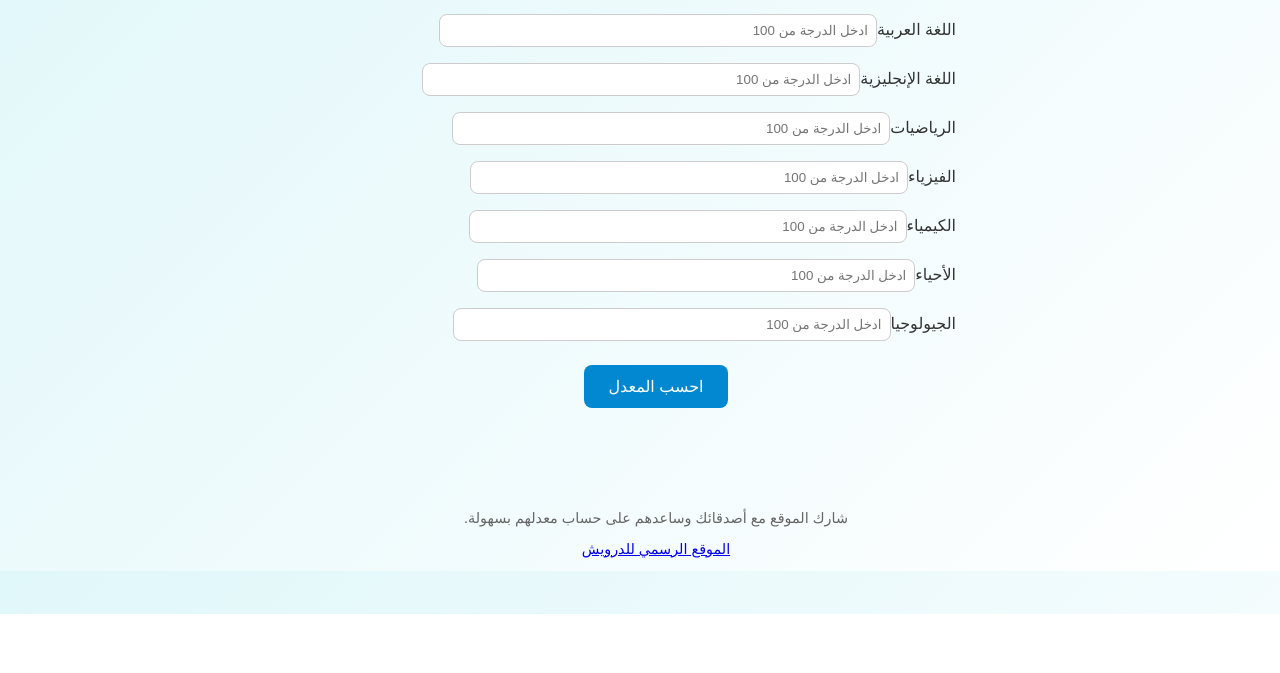
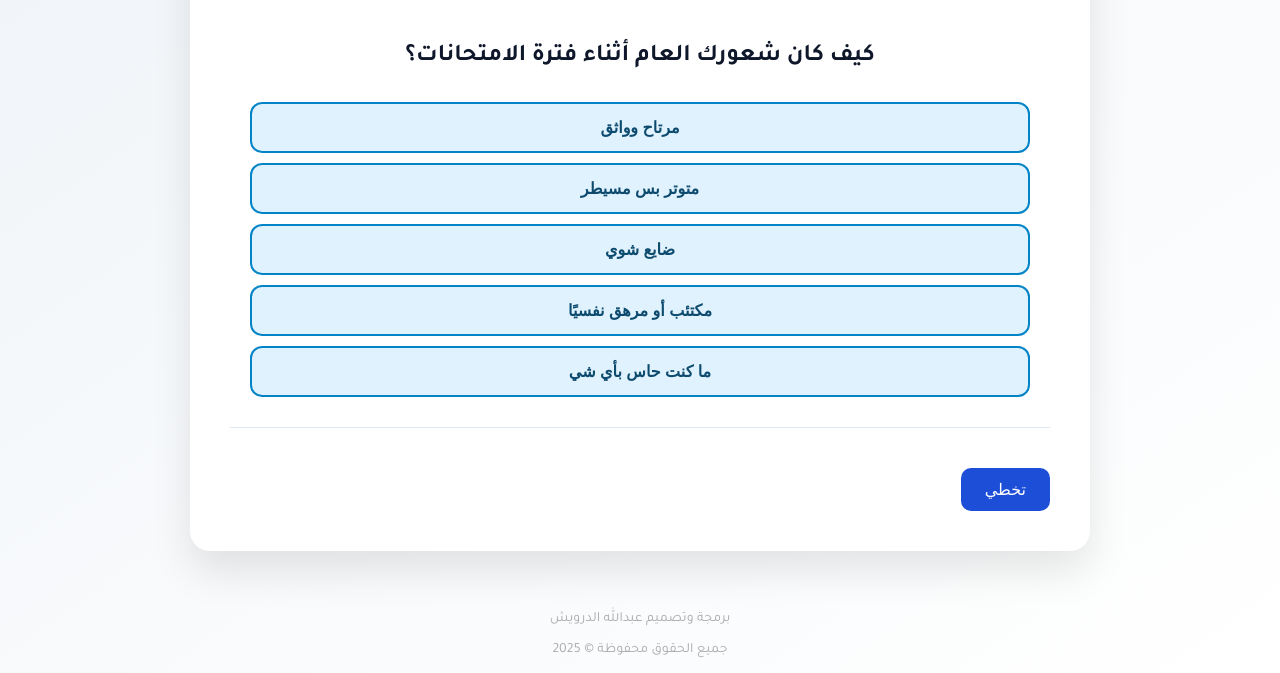
Before and after one commit to DRWISHOW/Secondary-, a plain HTML site: page index.html in a window 1280 px wide. Shown: the part 186-859 px from the top of the page. Before the commit the page ends 800 px from the top, so only its background shows below. Drawn offline with Linux system fonts and the light colour scheme.

Commit message:
Update index.html

```diff
--- a/index.html
+++ b/index.html
@@ -2,161 +2,269 @@
 <head>
   <meta charset="UTF-8" />
   <meta name="viewport" content="width=device-width, initial-scale=1.0" />
-  <title>حاسبة معدل الثانوية - من تصميم الدرويش</title>
+  <title>حاسبة معدل الثانوية العامة</title>
+  <link href="https://fonts.googleapis.com/css2?family=Tajawal:wght@400;700&display=swap" rel="stylesheet">
   <style>
+    * { box-sizing: border-box; }
     body {
-      font-family: 'Cairo', sans-serif;
+      font-family: 'Tajawal', sans-serif;
+      background: linear-gradient(145deg, #f0f4f8, #ffffff);
       margin: 0;
       padding: 0;
-      background: linear-gradient(135deg, #e0f7fa, #ffffff);
-      color: #333;
+      color: #1f2937;
+    }
+    .container {
+      max-width: 900px;
+      margin: 60px auto;
+      background: #fff;
+      padding: 40px;
+      border-radius: 20px;
+      box-shadow: 0 20px 40px rgba(0, 0, 0, 0.1);
+      transition: all 0.3s ease-in-out;
+    }
+    h1, h2 {
+      text-align: center;
+      color: #0f172a;
+      margin-bottom: 30px;
+    }
+    .question {
+      margin-bottom: 40px;
+      padding: 20px;
+      border-bottom: 1px solid #e2e8f0;
+    }
+    .options button {
+      display: block;
+      width: 100%;
+      padding: 14px 16px;
+      margin: 10px 0;
+      font-size: 16px;
+      background-color: #e0f2fe;
+      border: 2px solid #0284c7;
+      border-radius: 12px;
+      cursor: pointer;
+      color: #0c4a6e;
+      font-weight: bold;
+      transition: all 0.2s ease-in-out;
+    }
+    .options button:hover {
+      background-color: #bae6fd;
+    }
+    .range-inputs {
       display: flex;
-      flex-direction: column;
-      align-items: center;
-    }header {
-  background-color: #0288d1;
+      justify-content: space-between;
+      gap: 10px;
+      margin-top: 20px;
+    }
+    .range-inputs input {
+      width: 100%;
+      padding: 12px;
+      border: 2px solid #cbd5e1;
+      border-radius: 10px;
+      font-size: 16px;
+    }
+    .range-inputs button {
+      margin-top: 20px;
+      width: 100%;
+      background-color: #10b981;
       color: white;
-  padding: 1rem;
-  text-align: center;
-  width: 100%;
-}
-
-h1 {
-  margin: 0;
-  font-size: 2rem;
-}
-
-.container {
-  padding: 2rem;
-  max-width: 600px;
-  width: 100%;
-}
-
-.subject {
-  margin-bottom: 1rem;
-}
-
-.subject input {
-  width: 70%;
-  padding: 0.5rem;
-  margin-left: 0.5rem;
-  border: 1px solid #ccc;
-  border-radius: 0.5rem;
-}
-
-.buttons {
-  text-align: center;
-  margin-top: 1.5rem;
-}
-
-.buttons button {
-  background-color: #0288d1;
-  color: white;
+      padding: 14px;
       border: none;
-  padding: 0.75rem 1.5rem;
-  border-radius: 0.5rem;
-  font-size: 1rem;
+      border-radius: 12px;
+      font-size: 16px;
+      font-weight: bold;
       cursor: pointer;
     }
-
-.result {
-  margin-top: 1.5rem;
-  font-size: 1.2rem;
-  text-align: center;
+    .nav-buttons {
+      display: flex;
+      justify-content: space-between;
+      margin-top: 40px;
     }
-
-.share {
-  margin-top: 1rem;
-  text-align: center;
-}
-
-.share button {
-  background-color: #00c853;
+    .nav-buttons button {
+      padding: 12px 24px;
+      font-size: 16px;
+      border: none;
+      background-color: #1d4ed8;
       color: white;
-  border: none;
-  padding: 0.5rem 1rem;
-  border-radius: 0.5rem;
-  font-size: 1rem;
+      border-radius: 10px;
       cursor: pointer;
     }
-
-footer {
-  margin-top: 2rem;
-  font-size: 0.9rem;
-  color: #666;
+    .result {
+      margin-top: 40px;
+      background: #dcfce7;
+      border: 1px solid #86efac;
+      padding: 25px;
+      border-radius: 12px;
+      font-size: 20px;
       text-align: center;
+      color: #166534;
+      font-weight: bold;
     }
-
+    .footer {
+      text-align: center;
+      margin-top: 40px;
+      font-size: 14px;
+      color: #aaa;
+    }
   </style>
 </head>
 <body>
-  <header>
-    <h1>حاسبة معدل الثانوية - من تصميم الدرويش</h1>
-  </header>  <div class="container">
-    <div id="subjects"></div><div class="buttons">
-  <button onclick="calculateGPA()">احسب المعدل</button>
-</div>
-
-<div class="result" id="result"></div>
-
-<div class="share" id="shareSection" style="display: none;">
-  <button onclick="shareResult()">مشاركة النتيجة</button>
-</div>
-
-  </div>  <footer>
-    <p>شارك الموقع مع أصدقائك وساعدهم على حساب معدلهم بسهولة.</p>
-    <p><a href="https://drwishow.github.io/DRWISH/" target="_blank">الموقع الرسمي للدرويش</a></p>
-  </footer>  <script>
-    const subjects = [
-      'القرآن الكريم', 'التربية الإسلامية', 'اللغة العربية',
-      'اللغة الإنجليزية', 'الرياضيات', 'الفيزياء', 'الكيمياء',
-      'الأحياء', 'الجيولوجيا'
+  <div class="container">
+    <h1>حاسبة معدل الثانوية العامة الذكية</h1>
+    <div id="app"></div>
+  </div>  <div class="footer">
+    <p>برمجة وتصميم عبدالله الدرويش</p>
+    <p>جميع الحقوق محفوظة © 2025</p>
+  </div>  <script>
+    const questions = [
+      { id: 'mood', text: 'كيف كان شعورك العام أثناء فترة الامتحانات؟', options: ['مرتاح وواثق', 'متوتر بس مسيطر', 'ضايع شوي', 'مكتئب أو مرهق نفسيًا', 'ما كنت حاس بأي شي'], weight: 1 },
+      { id: 'sleep', text: 'كيف كان نومك خلال فترة الامتحانات؟', options: ['منتظم جدًا', 'جيد نسبيًا', 'مضطرب شوي', 'ما كنت أنام', 'مش فاكر حتى'], weight: 1 },
+      { id: 'studyHabits', text: 'هل كنت تذاكر بانتظام طول السنة؟', options: ['نعم بشكل يومي', 'أغلب الأيام', 'فقط أيام المراجعة', 'قبل الامتحان بس', 'ولا يوم فعليًا'], weight: 2 },
+      { id: 'schoolPerformance', text: 'كيف كان أدائك العام في المدرسة؟', options: ['ممتاز', 'جيد جدًا', 'جيد', 'متوسط', 'ضعيف'], weight: 2 },
+      { id: 'stress', text: 'هل كنت تشعر بضغط نفسي خلال فترة الامتحانات؟', options: ['لا أبداً', 'قليل', 'متوسط', 'كثير', 'شديد جداً'], weight: 1 },
+      { id: 'confidence', text: 'ما مدى ثقتك في إجاباتك؟', options: ['مطمئن تمامًا', 'إلى حد ما', 'مش واثق', 'مشكك في بعض الإجابات', 'متأكد من أخطاءي'], weight: 1 },
+      { id: 'englishGrade', text: 'توقّعك لمادة الاحياء؟', type: 'range', weight: 3 },
+      { id: 'biologyGrade', text: 'توقّعك لمادة الإسلامية؟', type: 'range', weight: 3 },
+      { id: 'cheating', text: 'هل كنت تغش في الامتحانات؟', options: ['لا أبداً', 'أحيانًا', 'غشيت في بعض المواد', 'غشيت في جميع المواد'], weight: 2 },
+      { id: 'sourceValidity', text: 'هل كانت مصادر إجاباتك صحيحة وموثوقة؟', options: ['نعم 100%', 'غالبًا كانت صحيحة', 'بعض الإجابات مشكوك فيها', 'غالبًا كانت خاطئة'], weight: 3 },
+      { id: 'arabicGrade', text: 'توقّعك لمادة الفيزياء؟', type: 'range', weight: 3 },
+      { id: 'mathGrade', text: 'توقّعك لمادة الرياضيات (تفاضل + جبر وهندسة = مادة واحدة)', type: 'range', weight: 3 },
+      { id: 'quranGrade', text: 'توقّعك لمادة اللغة العربية؟', type: 'range', weight: 2 },
+      { id: 'islamicGrade', text: 'توقّعك لمادة اللغة الإنجليزية؟', type: 'range', weight: 2 },
+      { id: 'chemistryGrade', text: 'توقّعك لمادة الكيمياء؟', type: 'range', weight: 3 },
+      { id: 'physicsGrade', text: 'توقّعك لمادة القرآن الكريم؟', type: 'range', weight: 3 }
     ];
 
-    const container = document.getElementById('subjects');
+    let current = 0;
+    const answers = {};
+    const psychologicalWeights = {
+      'ممتاز': 1,
+      'جيد جدًا': 0.9,
+      'جيد': 0.8,
+      'متوسط': 0.7,
+      'ضعيف': 0.6,
+      'نعم بشكل يومي': 1,
+      'أغلب الأيام': 0.9,
+      'فقط أيام المراجعة': 0.7,
+      'قبل الامتحان بس': 0.6,
+      'ولا يوم فعليًا': 0.5,
+      'مطمئن تمامًا': 1,
+      'إلى حد ما': 0.85,
+      'مش واثق': 0.7,
+      'مشكك في بعض الإجابات': 0.6,
+      'متأكد من أخطاءي': 0.4,
+      'لا أبداً': 1,
+      'قليل': 0.85,
+      'متوسط': 0.7,
+      'كثير': 0.5,
+      'شديد جداً': 0.3,
+      'مرتاح وواثق': 1,
+      'متوتر بس مسيطر': 0.9,
+      'ضايع شوي': 0.7,
+      'مكتئب أو مرهق نفسيًا': 0.5,
+      'ما كنت حاس بأي شي': 0.6,
+      'منتظم جدًا': 1,
+      'جيد نسبيًا': 0.9,
+      'مضطرب شوي': 0.7,
+      'ما كنت أنام': 0.5,
+      'مش فاكر حتى': 0.6,
+      'نعم 100%': 1,
+      'غالبًا كانت صحيحة': 0.85,
+      'بعض الإجابات مشكوك فيها': 0.6,
+      'غالبًا كانت خاطئة': 0.4,
+      'أحيانًا': 0.9,
+      'غشيت في بعض المواد': 0.7,
+      'غشيت في جميع المواد': 0.5
+    };
 
-    subjects.forEach(sub => {
-      const div = document.createElement('div');
-      div.className = 'subject';
-      div.innerHTML = `<label>${sub}</label><input type="number" id="${sub}" placeholder="ادخل الدرجة من 100" />`;
-      container.appendChild(div);
+    function renderQuestion() {
+      const app = document.getElementById('app');
+      const q = questions[current];
+      let html = `<div class="question"><h2>${q.text}</h2>`;
+
+      if (q.options) {
+        html += '<div class="options">';
+        q.options.forEach(opt => {
+          html += `<button onclick="answer('${q.id}', '${opt}')">${opt}</button>`;
         });
+        html += '</div>';
+      } else if (q.type === 'range') {
+        html += `<div class="range-inputs">
+          <input type="number" placeholder="أقل درجة" id="${q.id}_min">
+          <input type="number" placeholder="أعلى درجة" id="${q.id}_max">
+          <button onclick="saveRange('${q.id}')">التالي</button>
+        </div>`;
+      }
 
-    function calculateGPA() {
+      html += '</div><div class="nav-buttons">';
+      if (current > 0) html += `<button onclick="prev()">السابق</button>`;
+      if (current < questions.length - 1) html += `<button onclick="next()">تخطي</button>`;
+      html += '</div>';
+      app.innerHTML = html;
+    }
+
+    function answer(id, value) {
+      answers[id] = value;
+      next();
+    }
+
+    function saveRange(id) {
+      const min = parseFloat(document.getElementById(id + '_min').value);
+      const max = parseFloat(document.getElementById(id + '_max').value);
+      if (!isNaN(min) && !isNaN(max)) {
+        answers[id] = { min, max };
+        next();
+      } else {
+        alert('يرجى إدخال قيم صحيحة.');
+      }
+    }
+
+    function next() {
+      if (current < questions.length - 1) {
+        current++;
+        renderQuestion();
+      } else {
+        showResult();
+      }
+    }
+
+    function prev() {
+      if (current > 0) {
+        current--;
+        renderQuestion();
+      }
+    }
+
+    function showResult() {
+      const app = document.getElementById('app');
+      let html = '<h2>النتيجة التقريبية لمعدلك:</h2>';
       let total = 0;
       let count = 0;
-      subjects.forEach(sub => {
-        const value = parseFloat(document.getElementById(sub).value);
-        if (!isNaN(value)) {
-          total += value;
-          count++;
+      let minBound = 0;
+      let maxBound = 0;
+      let psychologyEffect = 1;
+
+      for (let key in answers) {
+        const val = answers[key];
+        const question = questions.find(q => q.id === key);
+
+        if (typeof val === 'object') {
+          const avg = (val.min + val.max) / 2;
+          total += avg * question.weight;
+          count += question.weight;
+          minBound += val.min * question.weight;
+          maxBound += val.max * question.weight;
+        } else if (psychologicalWeights[val] !== undefined) {
+          psychologyEffect *= psychologicalWeights[val];
         }
-      });
-
-      if (count === 0) {
-        document.getElementById('result').textContent = 'يرجى إدخال الدرجات أولاً';
-        document.getElementById('shareSection').style.display = 'none';
-        return;
       }
 
-      const average = (total / count).toFixed(2);
-      const resultText = `معدلك النهائي هو: ${average} من 100`;
-      document.getElementById('result').textContent = resultText;
-      document.getElementById('shareSection').style.display = 'block';
+      const avg = (total / count) * psychologyEffect;
+      const adjusted = Math.max(Math.min(avg, maxBound / count), minBound / count);
+
+      html += `<div class="result">${adjusted.toFixed(2)} / 100</div>`;
+      app.innerHTML = html;
     }
 
-    function shareResult() {
-      const result = document.getElementById('result').textContent;
-      const shareText = `${result} - احسب معدلك الآن عبر موقع الدرويش: https://drwishow.github.io/DRWISH/`;
-      if (navigator.share) {
-        navigator.share({
-          title: 'حاسبة معدل الثانوية',
-          text: shareText,
-          url: window.location.href
-        });
-      } else {
-        prompt('انسخ النص التالي وشاركه:', shareText);
-      }
-    }
+    renderQuestion();
   </script></body>
 </html>
```
Lines whose indentation alone changed are shown as unchanged.
